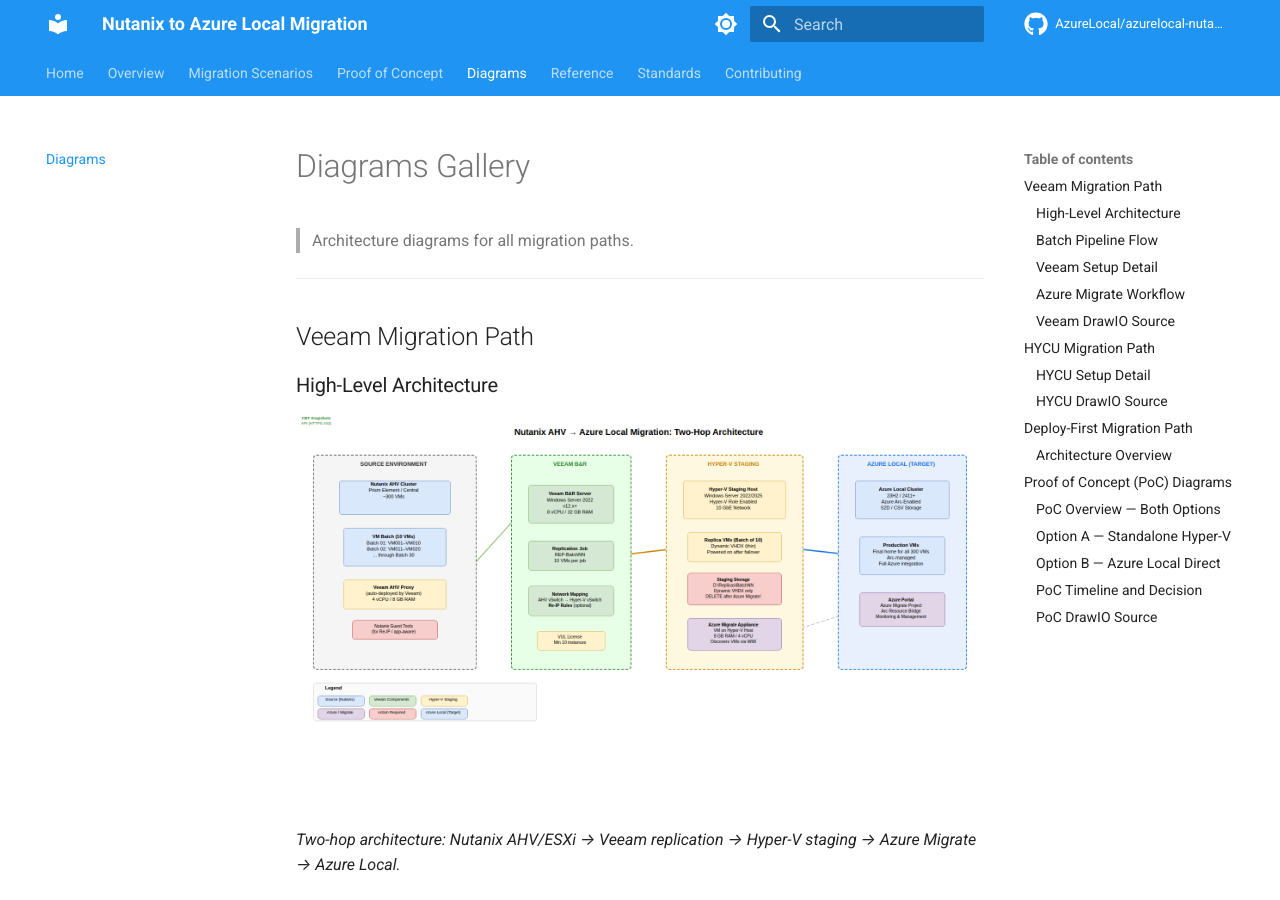
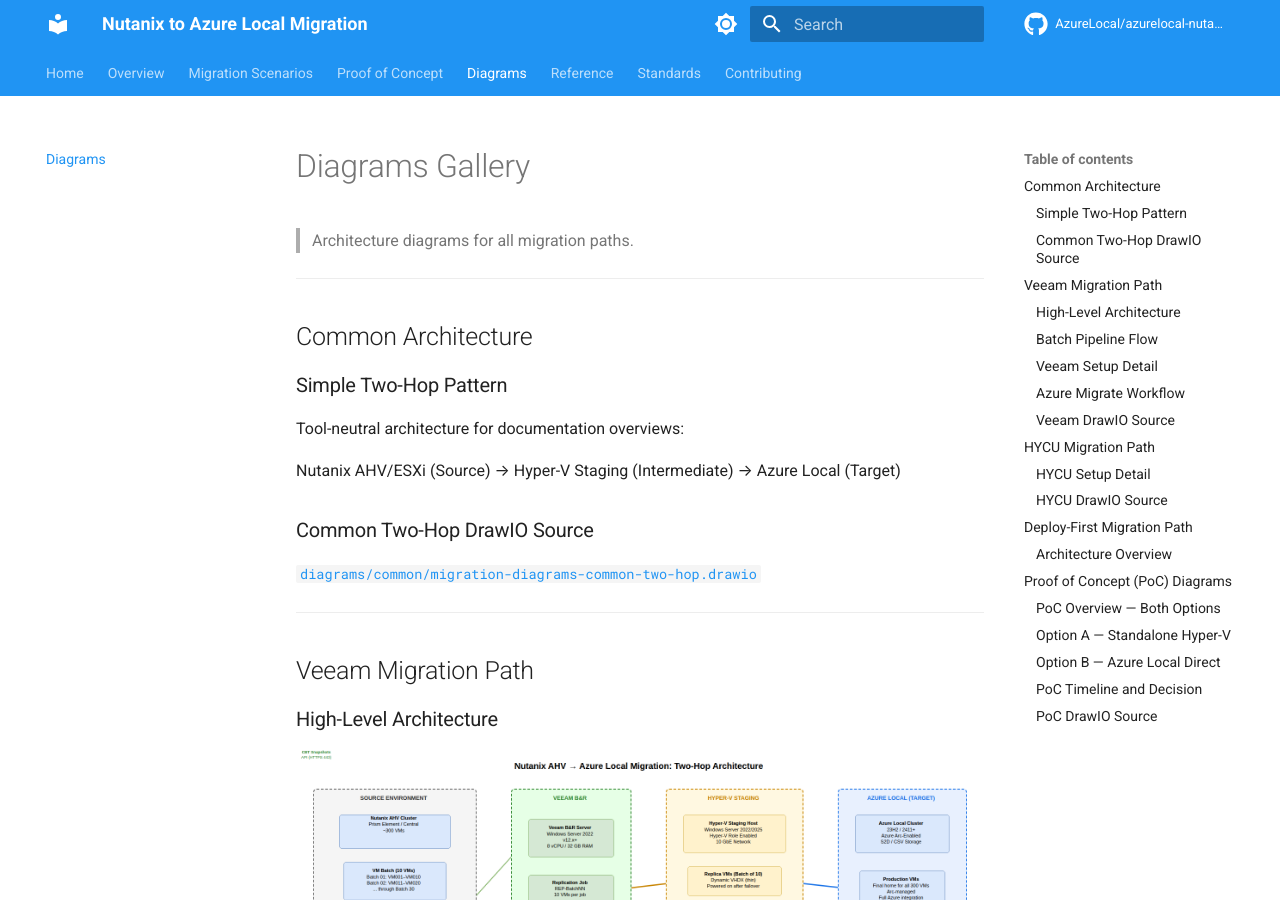
Before and after one commit to AzureLocal/azurelocal-nutanix-migration, an MkDocs documentation site: the page built from docs/diagrams/index.md, in a window 1280 px wide and 900 px high. Built offline with MkDocs 1.6.1 and Material for MkDocs 9.7.7, drawn with Linux system fonts in a browser that asks for light colours; comment, search, counter and statistics services are not loaded.

Commit message:
docs: add neutral two-hop drawio and update homepage architecture refs

```diff
--- a/docs/diagrams/index.md
+++ b/docs/diagrams/index.md
@@ -1,6 +1,20 @@
 # Diagrams Gallery
 
 > Architecture diagrams for all migration paths.
+
+---
+
+## Common Architecture {#common-architecture}
+
+### Simple Two-Hop Pattern
+
+Tool-neutral architecture for documentation overviews:
+
+Nutanix AHV/ESXi (Source) → Hyper-V Staging (Intermediate) → Azure Local (Target)
+
+### Common Two-Hop DrawIO Source
+
+[`diagrams/common/migration-diagrams-common-two-hop.drawio`](../assets/diagrams/migration-diagrams-common-two-hop.drawio)
 
 ---
 
```
Also changed, not shown: docs/index.md (+5 -5 lines), 1 other file.
